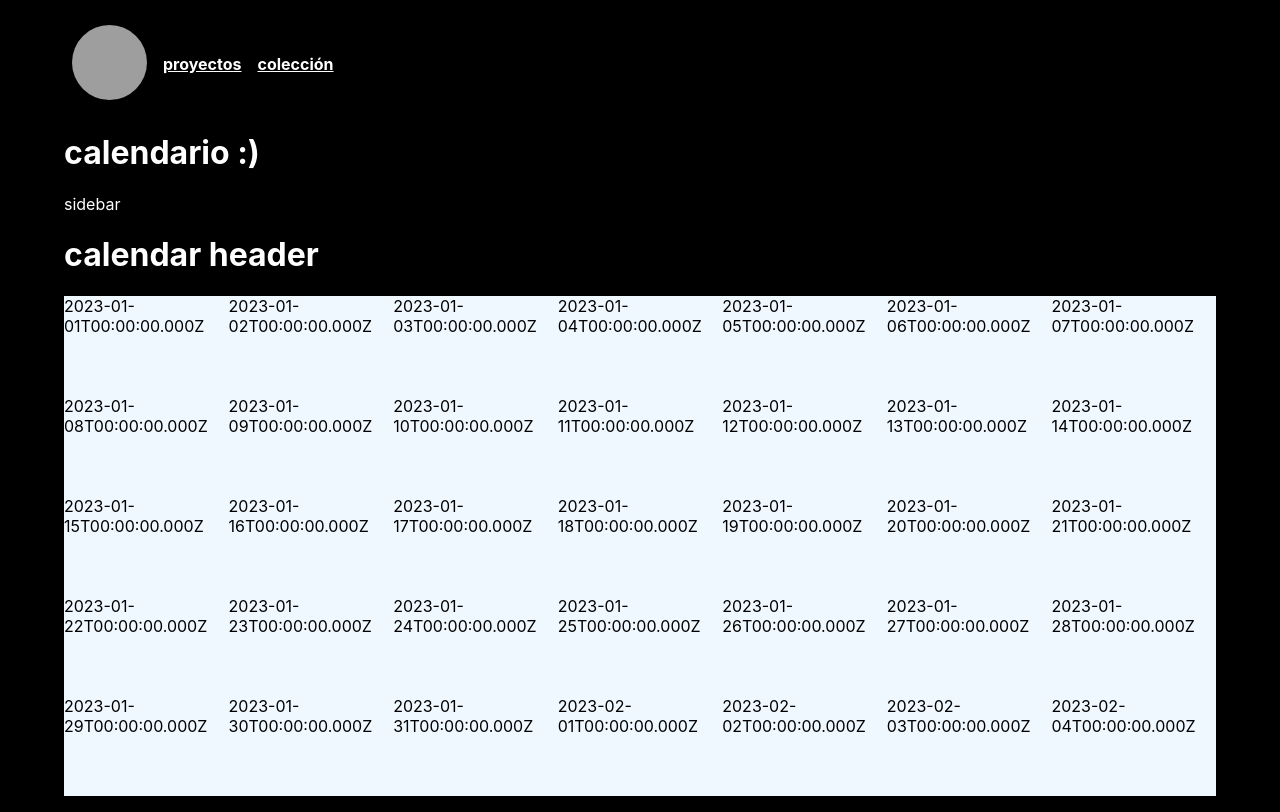
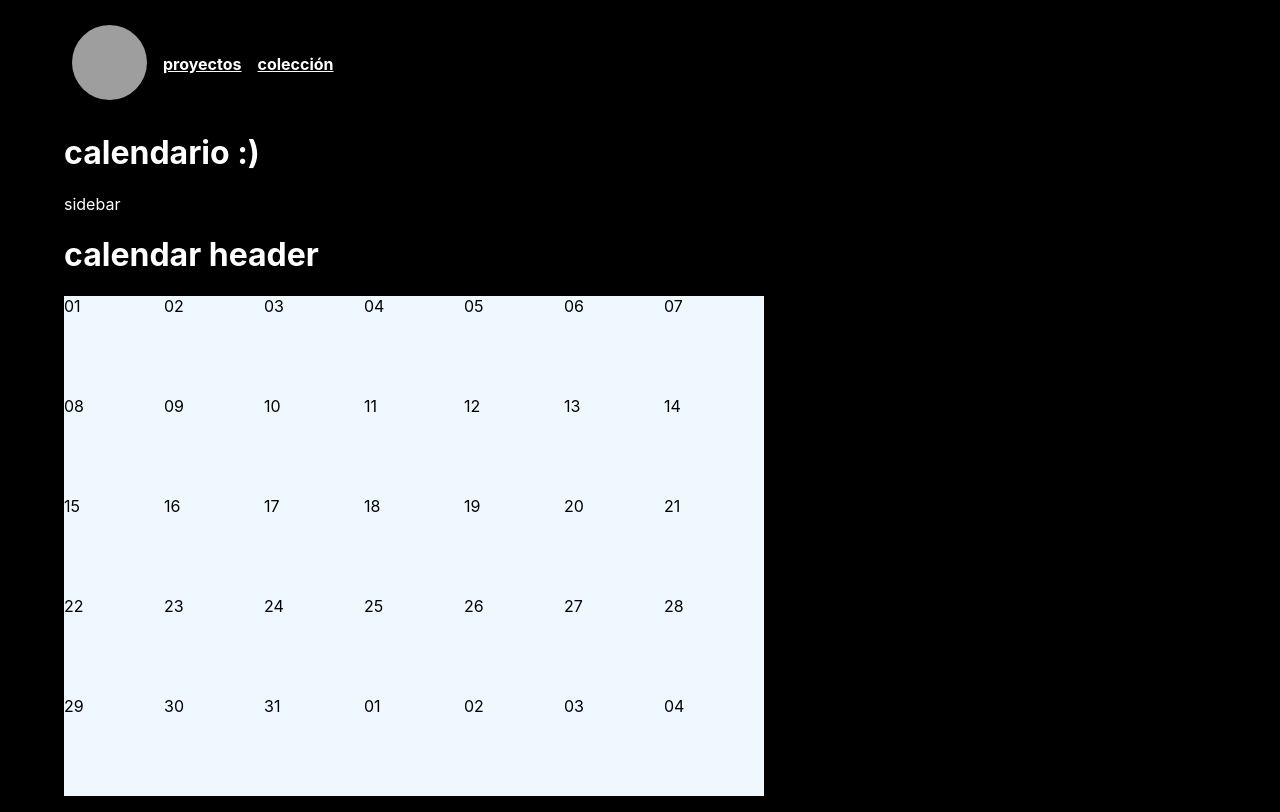
Before and after one commit to mabby1110/current.me, a Next.js app: page /proyectos/calendario in a window 1280 px wide. Built offline with nearby package versions, Linux system fonts and the light colour scheme; grey boxes are pictures that could not be loaded.

Commit message:
se aplico formato para poder manipular la fecha

```diff
--- a/app/proyectos/calendario/getMonthData.tsx
+++ b/app/proyectos/calendario/getMonthData.tsx
@@ -10,10 +10,10 @@ export default function getMonthData() {
     const monthData = new Array(5).fill([]).map(()=>{
         return new Array(7).fill([]).map(()=>{
             currentDay++
-            return dayjs(new Date(year, month, currentDay)).toISOString()
+            return dayjs(new Date(year, month, currentDay)).toString().split(/[\s,]+/)
         })
     })
     console.log(year)
-    console.log(monthData[0][0])
+    console.log(monthData[0][0][0])
     return monthData
 }
--- a/app/proyectos/calendario/page.tsx
+++ b/app/proyectos/calendario/page.tsx
@@ -18,8 +18,9 @@ export default function VistaCalendario() {
                                 <>
                                     {
                                         week.map((day)=>(
+                                            //[ 'Sun', '31', 'Dec', '2023', '06:00:00', 'GMT' ]
                                             <>
-                                                <div className={Style.dayCell}>{day}</div>
+                                                <div className={Style.dayCell}>{day[1]}</div>
                                             </>
                                         ))
                                     }
```
